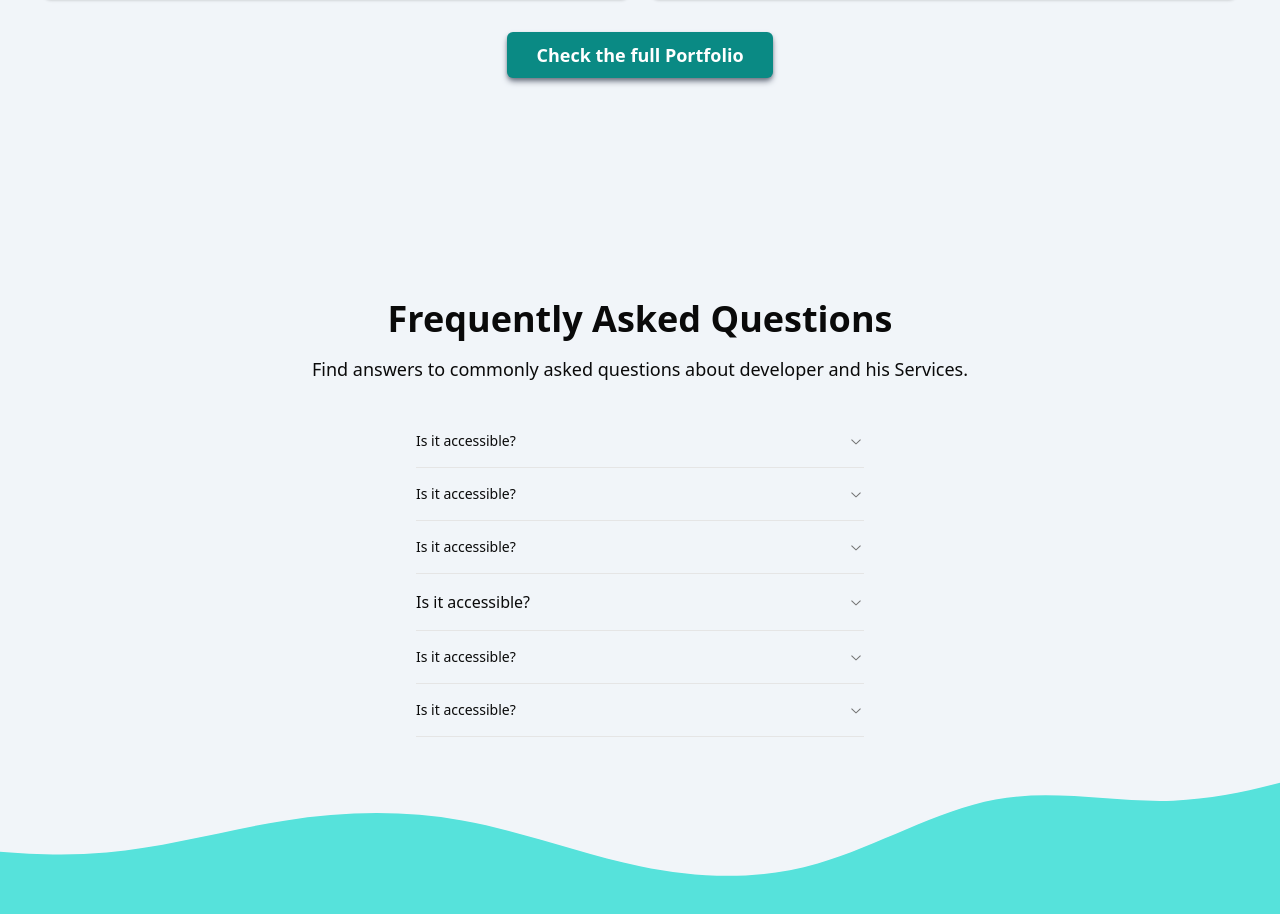
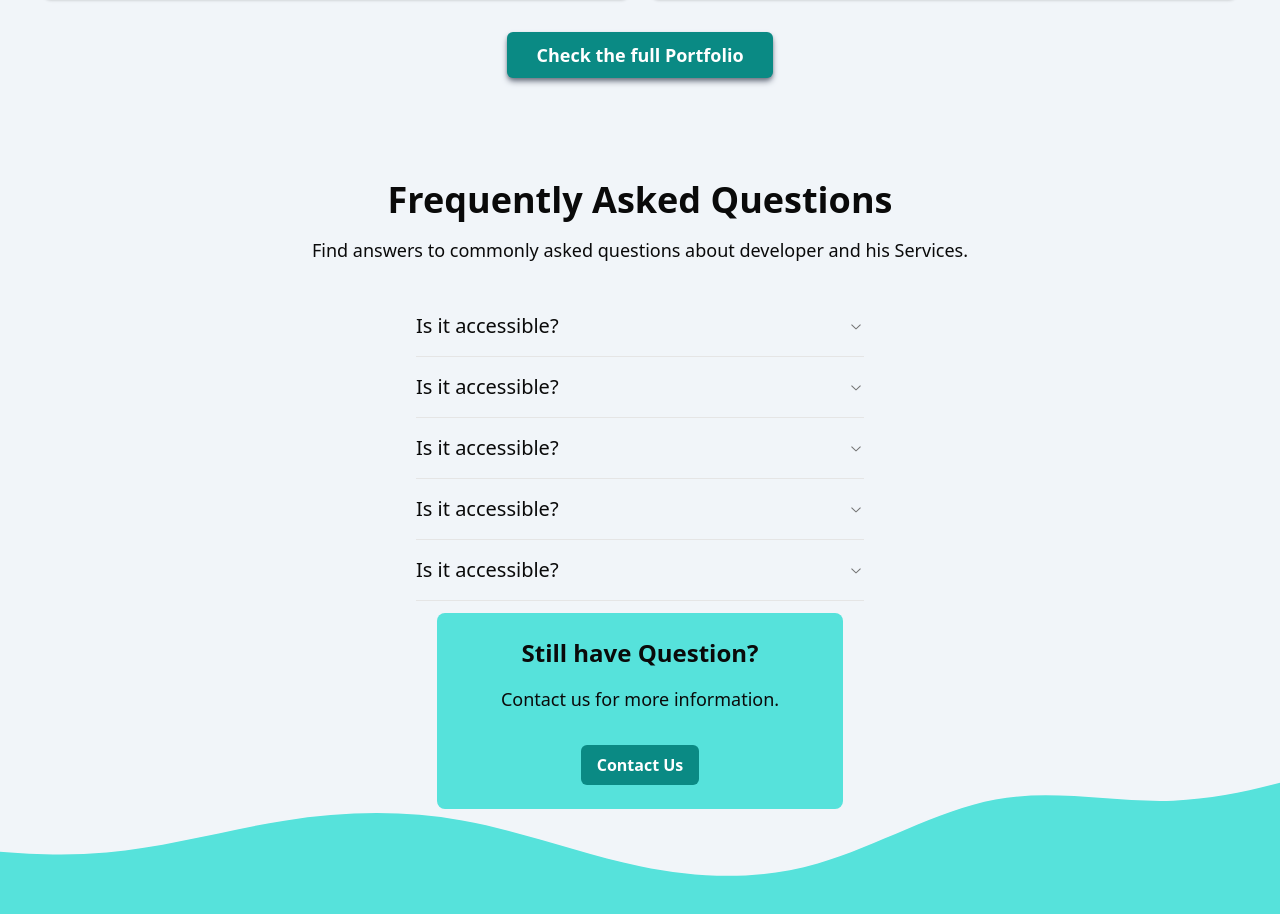
Before and after one commit to iamasadshah/my-portfolio, a Next.js app: page / in a window 1280 px wide. Shown: the part 3164-4078 px from the top of the page. Built offline with nearby package versions, Linux system fonts and the light colour scheme.

Commit message:
Working on FAQs section

```diff
--- a/src/app/components/FAQs.tsx
+++ b/src/app/components/FAQs.tsx
@@ -10,7 +10,7 @@ import React from "react";
 const FAQs = () => {
   return (
     <div
-      className="flex flex-col items-center justify-center h-screen bg-cover bg-center bg-no-repeat px-6"
+      className="flex flex-col items-center justify-center h-screen bg-cover bg-center bg-no-repeat px-6 py-10"
       style={{
         backgroundImage: "url('/second-bg.svg')", // Replace with your image path
       }}
@@ -23,27 +23,33 @@ const FAQs = () => {
         Services.
       </p>
 
-      <Accordion type="multiple" className="w-full max-w-md">
+      <Accordion type="single" className="w-full max-w-md">
         <AccordionItem value="item-1">
-          <AccordionTrigger>Is it accessible?</AccordionTrigger>
+          <AccordionTrigger className="text-md md:text-lg lg:text-xl">
+            Is it accessible?
+          </AccordionTrigger>
           <AccordionContent>
             Yes. It adheres to the WAI-ARIA design pattern.
           </AccordionContent>
         </AccordionItem>
         <AccordionItem value="item-2">
-          <AccordionTrigger>Is it accessible?</AccordionTrigger>
+          <AccordionTrigger className="text-md md:text-lg lg:text-xl">
+            Is it accessible?
+          </AccordionTrigger>
           <AccordionContent>
             Yes. It adheres to the WAI-ARIA design pattern.
           </AccordionContent>
         </AccordionItem>
         <AccordionItem value="item-3">
-          <AccordionTrigger>Is it accessible?</AccordionTrigger>
+          <AccordionTrigger className="text-md md:text-lg lg:text-xl">
+            Is it accessible?
+          </AccordionTrigger>
           <AccordionContent>
             Yes. It adheres to the WAI-ARIA design pattern.
           </AccordionContent>
         </AccordionItem>
         <AccordionItem value="item-4">
-          <AccordionTrigger className="text-md">
+          <AccordionTrigger className="text-md md:text-lg lg:text-xl">
             Is it accessible?
           </AccordionTrigger>
           <AccordionContent>
@@ -51,18 +57,26 @@ const FAQs = () => {
           </AccordionContent>
         </AccordionItem>
         <AccordionItem value="item-5">
-          <AccordionTrigger>Is it accessible?</AccordionTrigger>
-          <AccordionContent>
-            Yes. It adheres to the WAI-ARIA design pattern.
-          </AccordionContent>
-        </AccordionItem>
-        <AccordionItem value="item-6">
-          <AccordionTrigger>Is it accessible?</AccordionTrigger>
+          <AccordionTrigger className="text-md md:text-lg lg:text-xl">
+            Is it accessible?
+          </AccordionTrigger>
           <AccordionContent>
             Yes. It adheres to the WAI-ARIA design pattern.
           </AccordionContent>
         </AccordionItem>
       </Accordion>
+
+      <div className="flex flex-col mb-12 mt-3 rounded-lg bg-primary2 justify-center items-center px-16 py-6">
+        <h1 className="text-2xl font-bold mb-4 text-center">
+          Still have Question?
+        </h1>
+        <p className="text-lg mb-8 text-center">
+          Contact us for more information.
+        </p>
+        <button className="bg-primary1 transition-all duration-300 font-semibold hover:bg-gray-300 hover:text-primary1 hover:ring-2 hover:ring-primary1 hover:scale-105 text-white px-4 py-2 rounded-md">
+          Contact Us
+        </button>
+      </div>
     </div>
   );
 };
--- a/tailwind.config.ts
+++ b/tailwind.config.ts
@@ -13,7 +13,7 @@ const config: Config = {
 				background: 'hsl(var(--background))',
 				foreground: 'hsl(var(--foreground))',
 				primary1: '#0a8a84',
-    			primary2: '#245dfa',
+				primary2: '#56e2db',
 				primary3: '#ac2ca1',
 				neutral: '#1c1c57',
 				card: {
```
Lines whose indentation alone changed are shown as unchanged.
